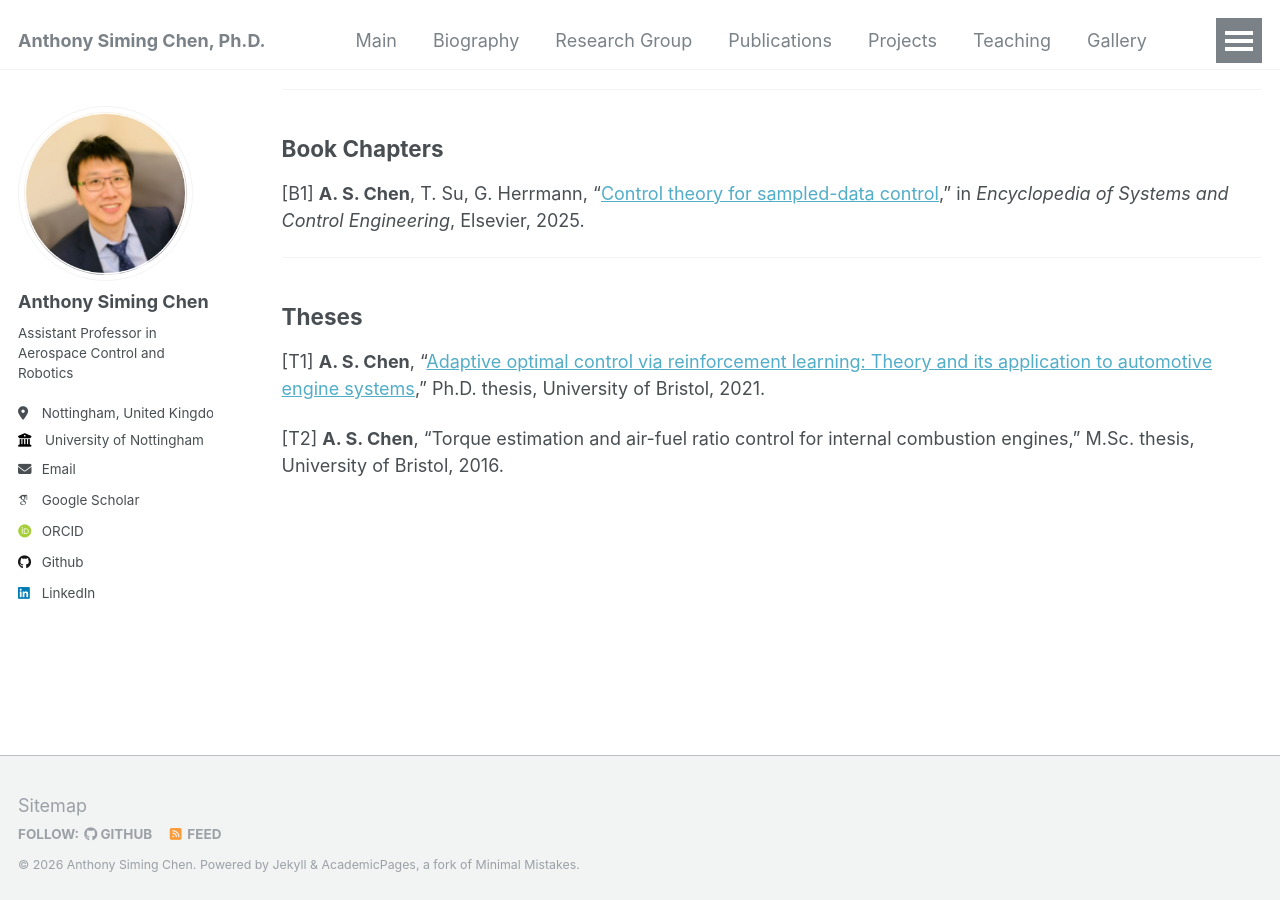
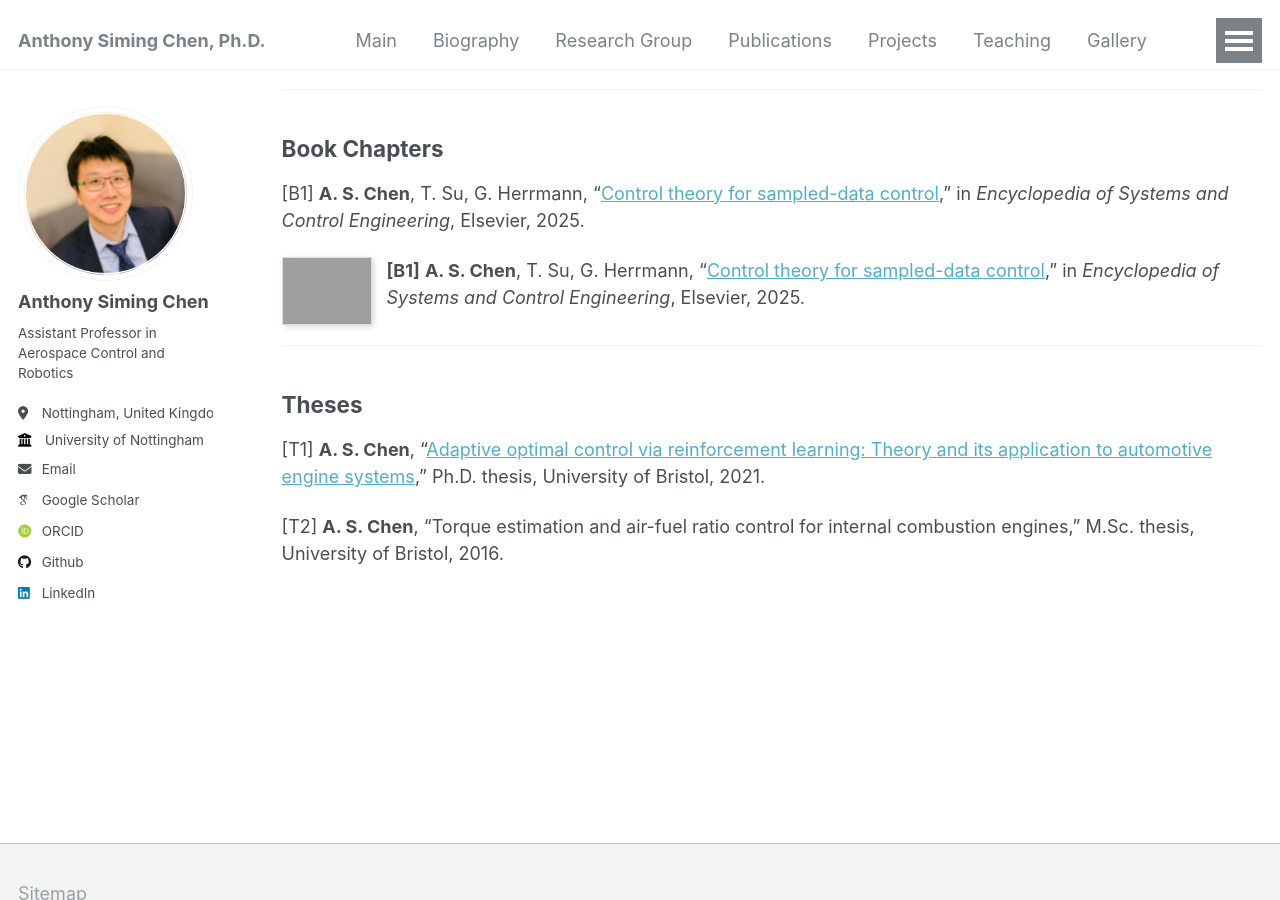
Before and after one commit to Anthony-S-Chen/Anthony-S-Chen.github.io, a Jekyll site: the page built from _pages/Publications.md, in a window 1280 px wide and 900 px high, scrolled down 2667 px. Built offline with Jekyll 4.4.1, drawn with Linux system fonts in a browser that asks for light colours; some web fonts are replaced.

Commit message:
Update Publications.md

```diff
--- a/_pages/Publications.md
+++ b/_pages/Publications.md
@@ -73,6 +73,21 @@ author_profile: true
 
 [B1] **A. S. Chen**, T. Su, G. Herrmann, “[Control theory for sampled-data control](http://dx.doi.org/10.1016/B978-0-443-14081-5.00061-1),” in *Encyclopedia of Systems and Control Engineering*, Elsevier, 2025.
 
+<div style="display:flex; align-items:flex-start; gap:15px; margin-bottom:20px;">
+
+  <img src="{{ base_path }}/assets/images/book_chapter_cover.jpg"
+       alt="Book cover"
+       style="width:90px; height:auto; border:1px solid #ddd; box-shadow:2px 2px 6px rgba(0,0,0,0.15);" />
+
+  <div>
+    <strong>[B1]</strong> <strong>A. S. Chen</strong>, T. Su, G. Herrmann,
+    “<a href="http://dx.doi.org/10.1016/B978-0-443-14081-5.00061-1">Control theory for sampled-data control</a>,”
+    in <em>Encyclopedia of Systems and Control Engineering</em>, Elsevier, 2025.
+  </div>
+
+</div>
+
+
 ---
 
 ## Theses
```
